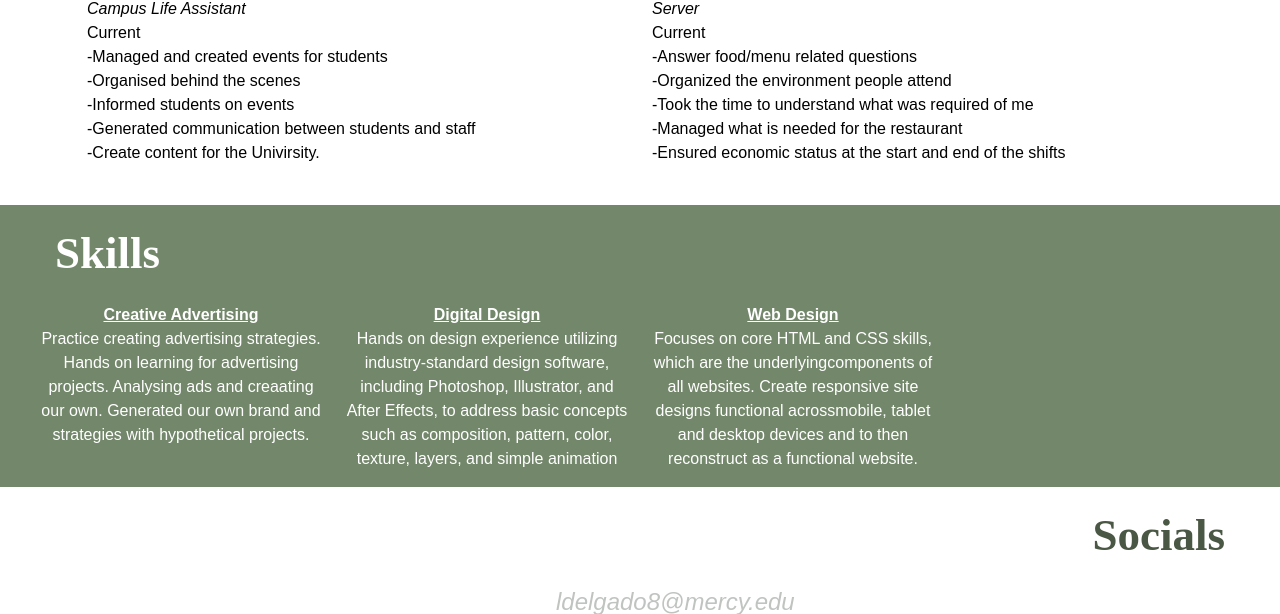
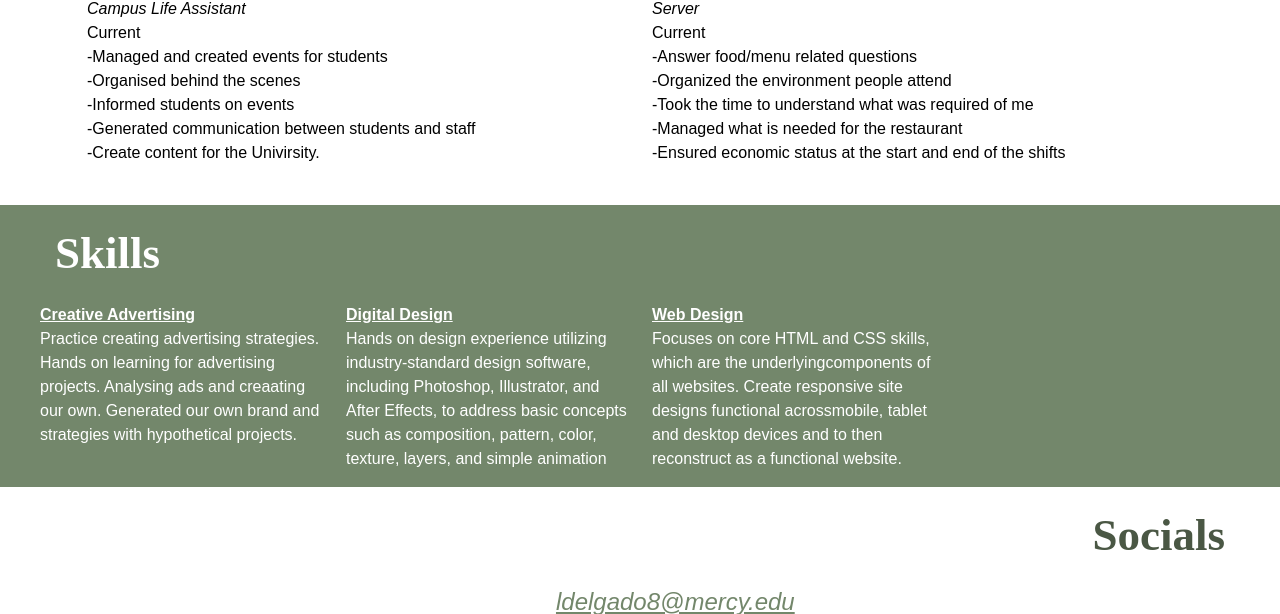
Before and after one commit to lizdelgad0/lizdelgad0.github.io, a plain HTML site: page index.html in a window 1280 px wide. Shown: the part 1344-1958 px from the top of the page. Drawn offline with nearby package versions, Linux system fonts and the light colour scheme.

Commit message:
Add files via upload

```diff
--- a/index.html
+++ b/index.html
@@ -139,10 +139,6 @@
 
 
 
-    .col-3{
-        text-align: center;
-    }
-
 
     .boxes{
         border:1px solid;
@@ -177,8 +173,11 @@
         font-style: normal;
         font-size: 16px;
         color: white;
+
          }
+
     .topictwo{
+        text-align: center;
         text-decoration: underline;
     }
 
@@ -195,8 +194,8 @@
          }
 
     .link{
-        text-decoration: none;
-        color: #c0c4c1;
+        text-decoration: underline;
+        color: #73876B;
 
     }
 
```
